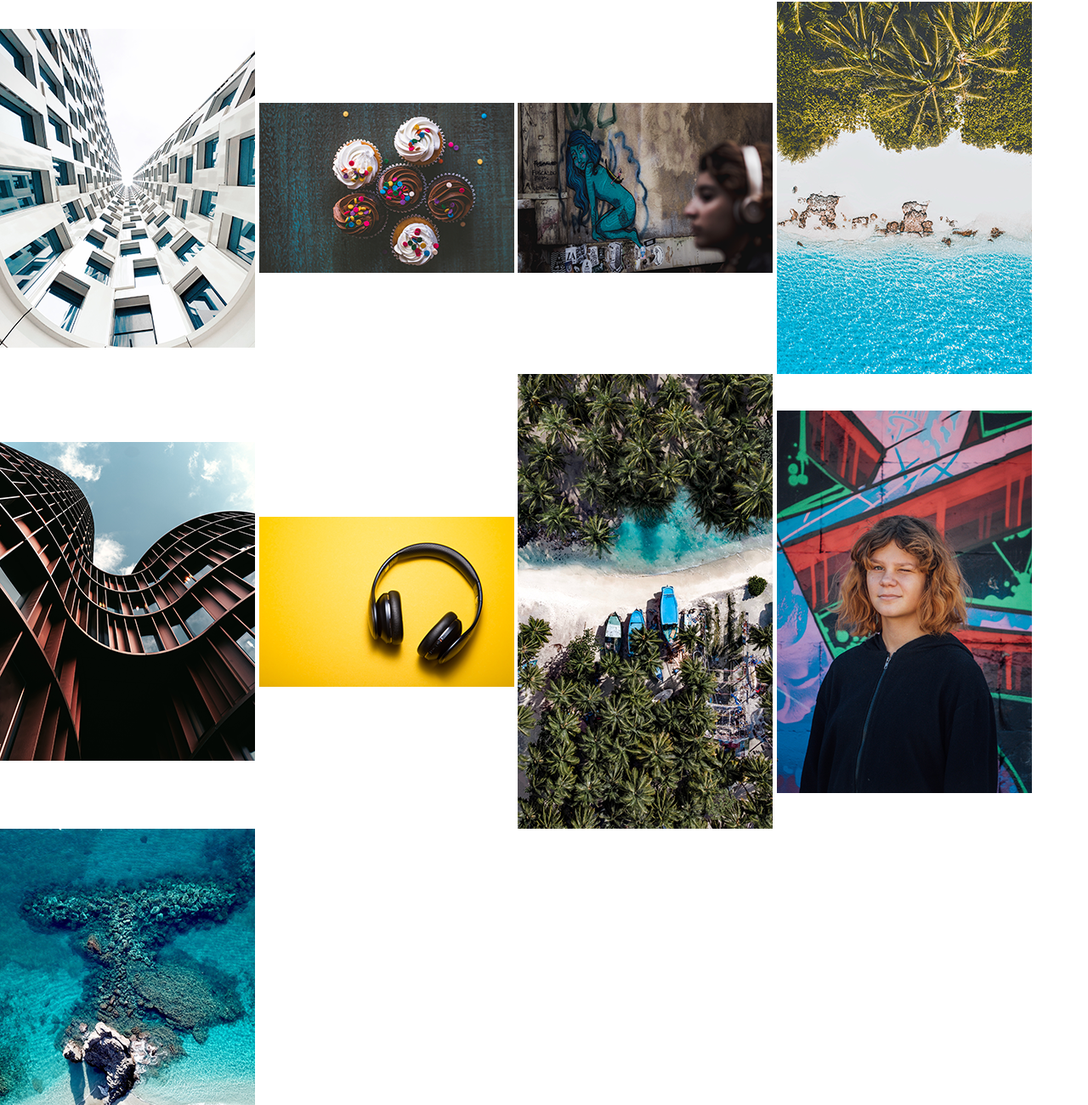
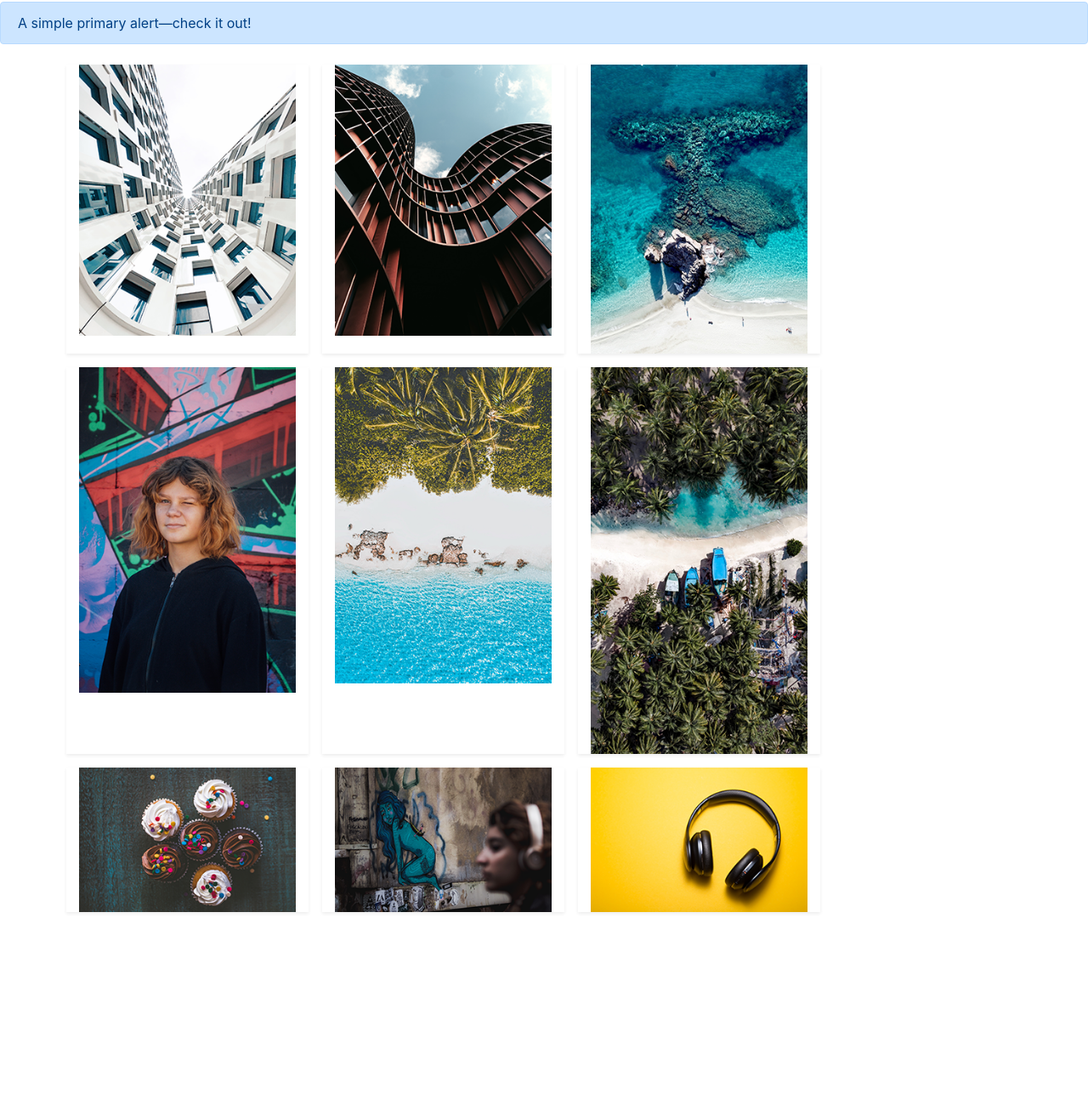
Before and after one commit to maddiepesce/m2-hw2-pesce-madeline, a plain HTML site: page index.html in a window 1280 px wide. Shown: the part 54-1354 px from the top of the page at 85% size. After the commit the page ends 1135 px from the top, so only its background shows below. Drawn offline with nearby package versions, Linux system fonts and the light colour scheme.

Commit message:
style imgs & text & add alert

```diff
--- a/index.html
+++ b/index.html
@@ -11,17 +11,33 @@
     <title>Hello, world!</title>
   </head>
   <body>
-    <h1>a message of your choice</h1>
+    <h1 class="text-uppercase text-center">a message of your choice</h1>
 
-    <img src="img/hw2-image1.png" alt="image-1" title="image-1" />
-    <img src="img/hw2-image2.png" alt="image-2" title="image-2" />
-    <img src="img/hw2-image3.png" alt="image-3" title="image-3" />
-    <img src="img/hw2-image4.png" alt="image-4" title="image-4" />
-    <img src="img/hw2-image5.png" alt="image-5" title="image-5" />
-    <img src="img/hw2-image6.png" alt="image-6" title="image-6" />
-    <img src="img/hw2-image7.png" alt="image-7" title="image-7" />
-    <img src="img/hw2-image8.png" alt="image-8" title="image-8" />
-    <img src="img/hw2-image9.png" alt="image-9" title="image-9" />
+    <div class="alert alert-primary" role="alert">
+      A simple primary alert—check it out!
+    </div>
+
+  <div class="container">
+  <div class="row">
+  <div class="col-4 col-lg-3 my-2 mx-2 shadow-sm"><img src="img/hw2-image1.png" class="img-fluid" alt="Responsive image" alt="image-1" title="image-1" /></div>
+  <div class="col-4 col-lg-3 my-2 mx-2 shadow-sm"><img src="img/hw2-image5.png" class="img-fluid" alt="Responsive image" alt="image-5" title="image-5" /></div>
+  <div class="col-4 col-lg-3 my-2 mx-2 shadow-sm"><img src="img/hw2-image9.png" class="img-fluid" alt="Responsive image" alt="image-9" title="image-9" /></div>
+  <div class="col-4 col-lg-3 my-2 mx-2 shadow-sm"><img src="img/hw2-image8.png" class="img-fluid" alt="Responsive image" alt="image-8" title="image-8" /></div>
+  <div class="col-4 col-lg-3 my-2 mx-2 shadow-sm"><img src="img/hw2-image4.png" class="img-fluid" alt="Responsive image" alt="image-4" title="image-4" /></div>
+  <div class="col-4 col-lg-3 my-2 mx-2 shadow-sm"><img src="img/hw2-image7.png" class="img-fluid" alt="Responsive image" alt="image-7" title="image-7" /></div>
+  <div class="col-4 col-lg-3 my-2 mx-2 shadow-sm"><img src="img/hw2-image2.png" class="img-fluid" alt="Responsive image" alt="image-2" title="image-2" /></div>
+  <div class="col-4 col-lg-3 my-2 mx-2 shadow-sm"><img src="img/hw2-image3.png" class="img-fluid" alt="Responsive image" alt="image-3" title="image-3" /></div>
+  <div class="col-4 col-lg-3 my-2 mx-2 shadow-sm"><img src="img/hw2-image6.png" class="img-fluid" alt="Responsive image" alt="image-6" title="image-6" /></div>
+</div>
+</div>
+
+
+
+
+
+
+
+
 
     <!-- Optional JavaScript -->
     <!-- jQuery first, then Popper.js, then Bootstrap JS -->
```
